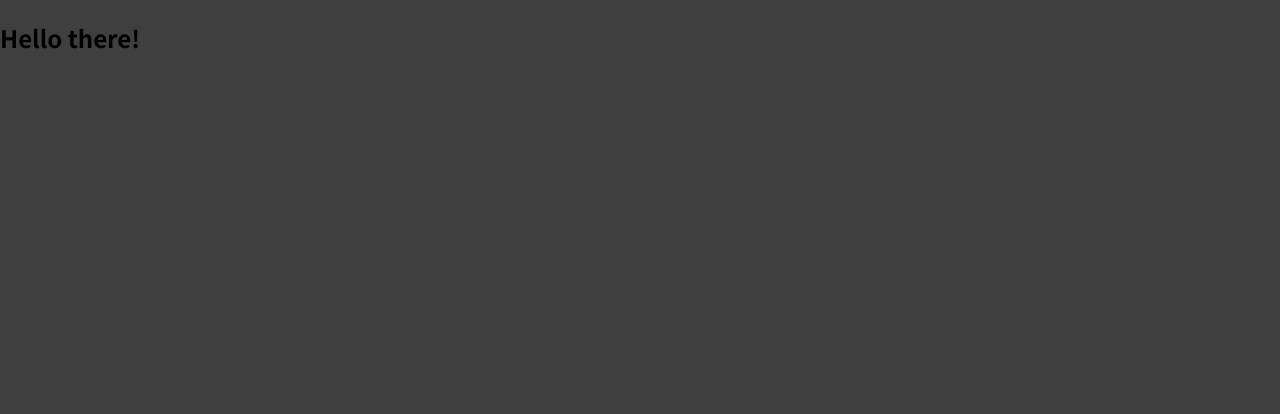
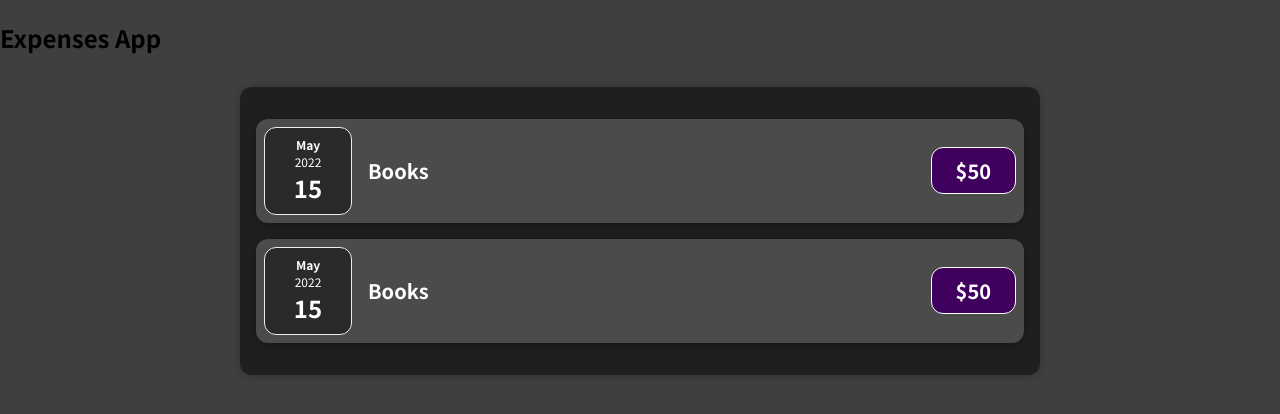
Before and after one commit to t-kowalewski/expenses, a React (Vite) app: page / in a window 1280 px wide. Shown: the top 414 px of the page. Built offline with nearby package versions, Linux system fonts and the light colour scheme.

Commit message:
split into list, item, date comp

```diff
--- a/src/App.jsx
+++ b/src/App.jsx
@@ -1,8 +1,26 @@
+import ExpensesList from './components/ExpensesList';
+
 function App() {
+  const expenses = [
+    {
+      title: 'Books',
+      price: 50,
+      date: new Date(2022, 4, 15),
+    },
+    {
+      title: 'Books',
+      price: 50,
+      date: new Date(2022, 4, 15),
+    },
+  ];
+
   return (
-    <>
-      <h2>Hello there!</h2>
-    </>
+    <div>
+      <h2>Expenses App</h2>
+      <ExpensesList expenses={expenses} />
+      {/* <ExpenseItem expenses={expenses[0]} />
+      <ExpenseItem expenses={expenses[1]} /> */}
+    </div>
   );
 }
 
--- /dev/null
+++ b/src/components/ExpenseDate.css
@@ -0,0 +1,26 @@
+.expense-date {
+  display: flex;
+  flex-direction: column;
+  width: 5.5rem;
+  height: 5.5rem;
+  border: 1px solid #ececec;
+  background-color: #2a2a2a;
+  color: white;
+  border-radius: 12px;
+  align-items: center;
+  justify-content: center;
+}
+
+.expense-date__month {
+  font-size: 0.75rem;
+  font-weight: bold;
+}
+
+.expense-date__year {
+  font-size: 0.75rem;
+}
+
+.expense-date__day {
+  font-size: 1.5rem;
+  font-weight: bold;
+}
--- /dev/null
+++ b/src/components/ExpenseDate.jsx
@@ -0,0 +1,17 @@
+import './ExpenseDate.css';
+
+const ExpenseDate = ({ date }) => {
+  const month = date.toLocaleString('en-GB', { month: 'long' });
+  const year = date.toLocaleString('en-GB', { year: 'numeric' });
+  const day = date.toLocaleString('en-GB', { day: 'numeric' });
+
+  return (
+    <div className='expense-date'>
+      <div className='expense-date__month'>{month}</div>
+      <div className='expense-date__year'>{year}</div>
+      <div className='expense-date__day'>{day}</div>
+    </div>
+  );
+};
+
+export default ExpenseDate;
--- /dev/null
+++ b/src/components/ExpenseItem.css
@@ -0,0 +1,56 @@
+.expense-item {
+  display: flex;
+  justify-content: space-between;
+  align-items: center;
+  box-shadow: 0 2px 8px rgba(0, 0, 0, 0.25);
+  padding: 0.5rem;
+  margin: 1rem 0;
+  border-radius: 12px;
+  background-color: #4b4b4b;
+}
+
+.expense-item__description {
+  display: flex;
+  flex-direction: column;
+  gap: 1rem;
+  align-items: flex-end;
+  flex-flow: column-reverse;
+  justify-content: flex-start;
+  flex: 1;
+}
+
+.expense-item h2 {
+  color: #3a3a3a;
+  font-size: 1rem;
+  flex: 1;
+  margin: 0 1rem;
+  color: white;
+}
+
+.expense-item__price {
+  font-size: 1rem;
+  font-weight: bold;
+  color: white;
+  background-color: #40005d;
+  border: 1px solid white;
+  padding: 0.5rem;
+  border-radius: 12px;
+}
+
+@media (min-width: 580px) {
+  .expense-item__description {
+    flex-direction: row;
+    align-items: center;
+    justify-content: flex-start;
+    flex: 1;
+  }
+
+  .expense-item__description h2 {
+    font-size: 1.25rem;
+  }
+
+  .expense-item__price {
+    font-size: 1.25rem;
+    padding: 0.5rem 1.5rem;
+  }
+}
--- /dev/null
+++ b/src/components/ExpenseItem.jsx
@@ -0,0 +1,19 @@
+import ExpenseDate from './ExpenseDate';
+import './ExpenseItem.css';
+
+const ExpenseItem = ({ expense }) => {
+  const { date, price, title } = expense;
+
+  return (
+    <div className='expense-item'>
+      <ExpenseDate date={date} />
+
+      <div className='expense-item__description'>
+        <h2>{title}</h2>
+        <div className='expense-item__price'>${price}</div>
+      </div>
+    </div>
+  );
+};
+
+export default ExpenseItem;
--- /dev/null
+++ b/src/components/ExpensesList.css
@@ -0,0 +1,9 @@
+.expenses {
+  padding: 1rem;
+  background-color: rgb(31, 31, 31);
+  margin: 2rem auto;
+  width: 50rem;
+  max-width: 95%;
+  border-radius: 12px;
+  box-shadow: 0 1px 8px rgba(0, 0, 0, 0.25);
+}
--- /dev/null
+++ b/src/components/ExpensesList.jsx
@@ -0,0 +1,14 @@
+import './ExpensesList.css';
+import ExpenseItem from './ExpenseItem';
+
+const ExpensesList = ({ expenses }) => {
+  return (
+    <div className='expenses'>
+      {expenses.map((expense, index) => {
+        return <ExpenseItem key={index} expense={expense} />;
+      })}
+    </div>
+  );
+};
+
+export default ExpensesList;
```
Also changed, not shown: .eslintrc.cjs.
